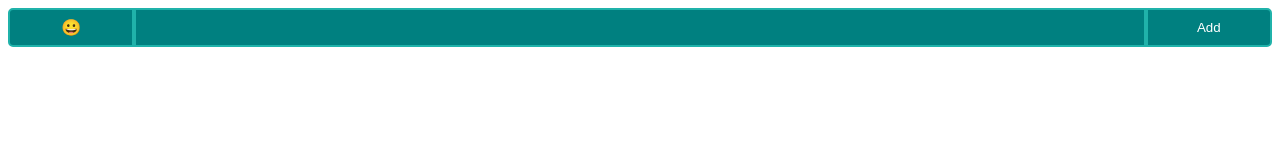
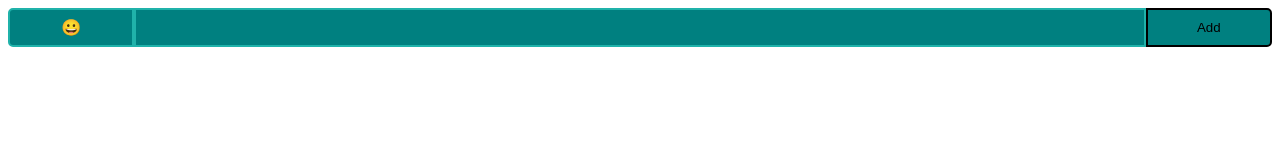
Before and after one commit to tramallo/exercise-emoji_todo_list, a React (Vite) app: page / in a window 1280 px wide. In both pictures the pointer is over the button "Add". Shown: the top 160 px of the page. Built offline with nearby package versions, Linux system fonts and the light colour scheme.

Commit message:
NewTodo -> improve focus & hover events style

```diff
--- a/src/components/NewTodo.css
+++ b/src/components/NewTodo.css
@@ -19,6 +19,7 @@
   display: inline-flex;
   align-items: center;
   justify-content: center;
+  outline: none;
 
   border: var(--new-todo-add-button-border, 2px solid lightseagreen);
   padding: var(--new-todo-add-button-padding, 1vw);
@@ -28,9 +29,7 @@
 .new-todo > button:active {
   background-color: var(--new-todo-add-button-background-color_active, lightseagreen);
 }
-.new-todo > button:focus {
+.new-todo > button:focus,
+.new-todo > button:hover {
   border: var(--new-todo-add-button-border_focus, 2px solid black);
 }
-.new-todo > button:hover {
-  color: var(--new-todo-add-button-text-color_hover, white);
-}
```
